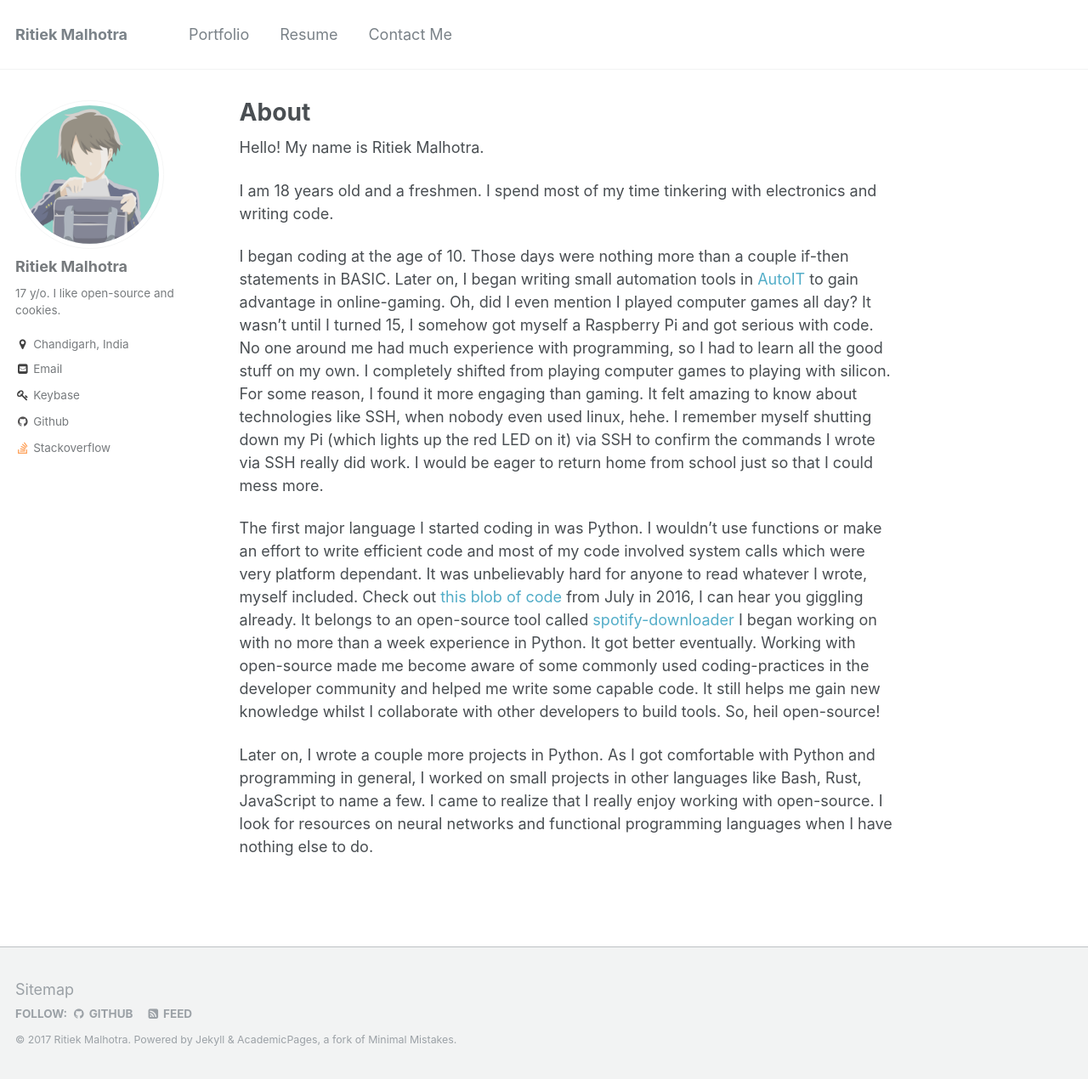
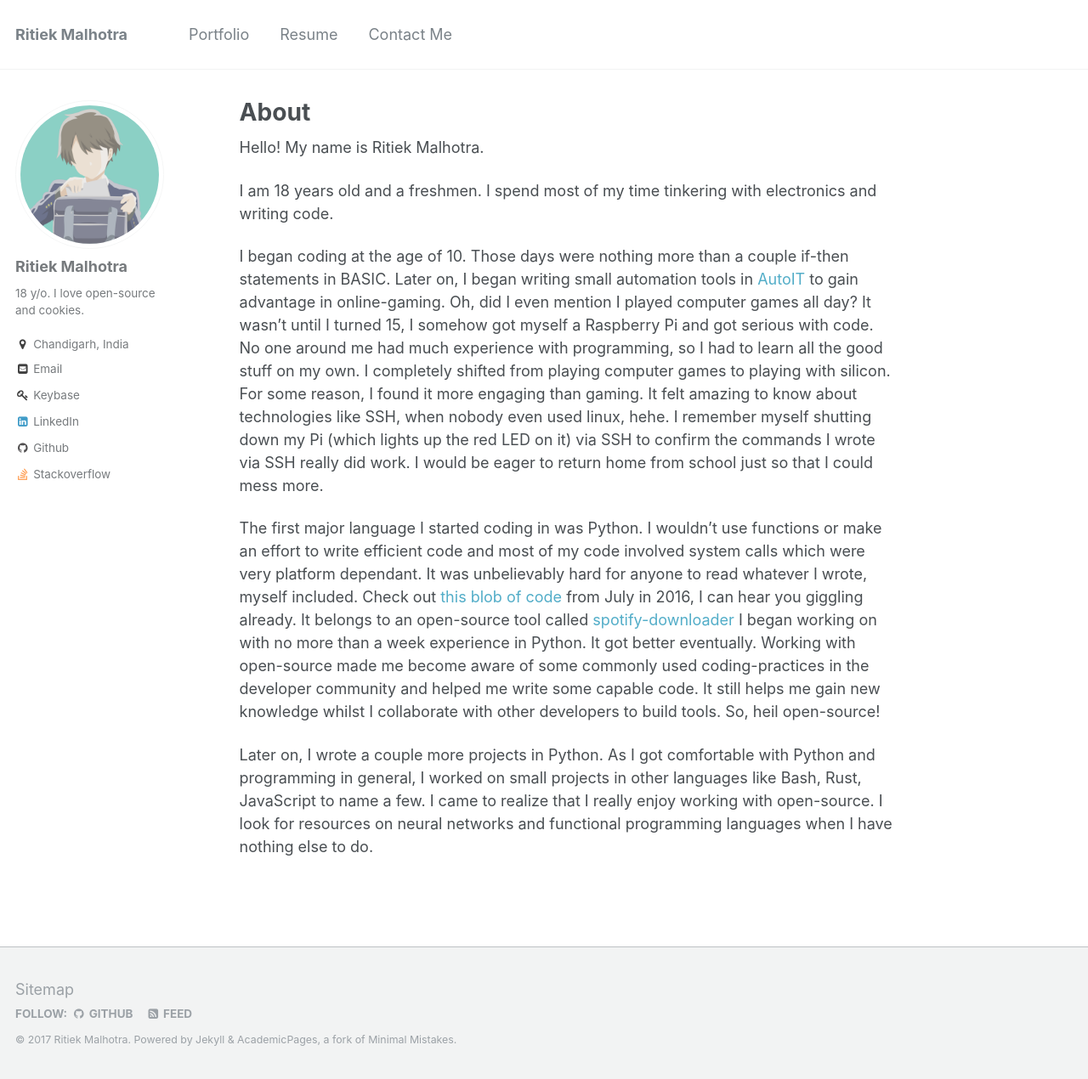
Before and after one commit to ritiek/ritiek.github.io, a Jekyll site: the page built from _pages/about.md, in a window 1280 px wide and 1270 px high. Shown: the whole window at 85% size. Built offline with Jekyll 4.4.1, drawn with Linux system fonts in a browser that asks for light colours.

Commit message:
Link to LinkedIn

```diff
--- a/_config.yml
+++ b/_config.yml
@@ -81,7 +81,7 @@
 author:
   name             : "Ritiek Malhotra"
   avatar           : "me.png"
-  bio              : "17 y/o. I like open-source and cookies."
+  bio              : "18 y/o. I love open-source and cookies."
   location         : "Chandigarh, India"
   employer         :
   googlescholar    :
@@ -98,7 +98,7 @@
   keybase          : "ritiek"
   instagram        :
   lastfm           :
-  linkedin         :
+  linkedin         : "ritiek"
   orcid            :
   pinterest        :
   soundcloud       :
```
